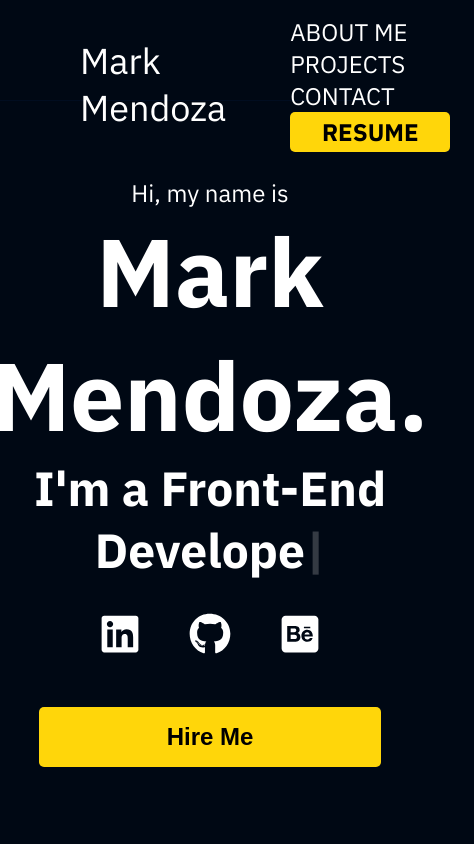
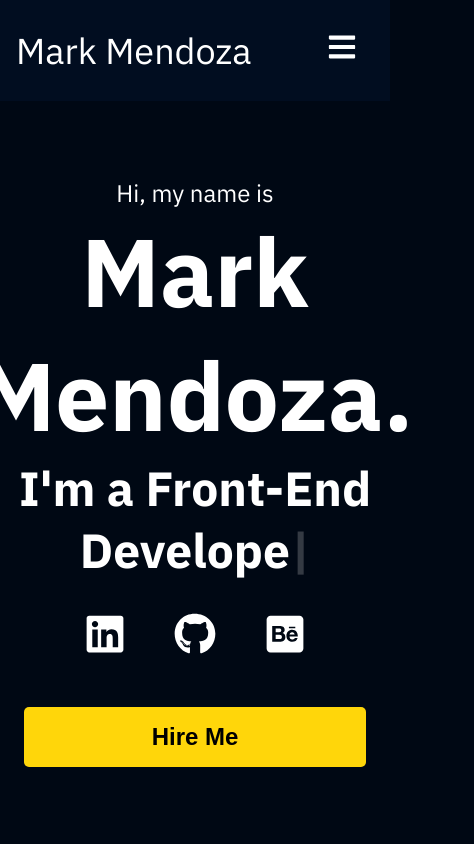
Before and after one commit to markmendozadev/personal_website, a React (Create React App) app: page / in a window 390 px wide. Shown: the top 844 px of the page, 474 px wide, since content can reach past the window. Built offline with nearby package versions, Linux system fonts and the light colour scheme.

Commit message:
added mobile responsiveness

```diff
--- a/src/App.css
+++ b/src/App.css
@@ -2,6 +2,11 @@
 @import url('https://fonts.googleapis.com/css2?family=IBM+Plex+Sans:wght@400;700&display=swap');
 html {
   scroll-behavior: smooth;
+}
+* {
+  box-sizing: border-box;
+  margin: 0;
+  padding: 0;
 }
 
 body {
--- a/src/components/About/about.css
+++ b/src/components/About/about.css
@@ -4,7 +4,7 @@
   opacity: 0;
 }
 .about__container__anim {
-  animation: fadeInX 0.3s linear 0s;
+  animation: fadeInX 0.5s linear 0s;
   opacity: 1!important;
 }
 @keyframes fadeInX {
--- a/src/components/About/index.js
+++ b/src/components/About/index.js
@@ -33,7 +33,6 @@ const About = () => {
     }
   },[isVisible]);
 
-  console.log(isVisible);
   return (
     <div className={`about__container ${isVisible ? 'about__container__anim' : ''}`} id='about'>
       <div className='row'>
--- a/src/components/Footer/footer.css
+++ b/src/components/Footer/footer.css
@@ -3,4 +3,5 @@
   font-family: 'JetBrains Mono', monospace;
   text-align: center;
   margin-top: 10rem;
+  margin-bottom: 2rem;
 }
--- a/src/components/NavBar/index.js
+++ b/src/components/NavBar/index.js
@@ -1,20 +1,42 @@
+import { Link } from "react-scroll";
+import { FaBars,FaClose } from 'react-icons/fa'
 import { Button } from '..'
-import { Link } from "react-scroll";
+import './navbar.css'
+import { useState, useRef } from "react";
+const NavBar = () => {
+  const [isOpen, setIsOpen] = useState(false);
+  const navRef = useRef(false)
+  const toggleHandler = (e) => {
+    const nav = navRef.current;
+    const visivility = nav.getAttribute("data-visible");
+    if(visivility === "false"){
+      nav.setAttribute("data-visible", "true");
+      setIsOpen(() => true);
 
-import './navbar.css'
-const NavBar = () => {
+    } else {
+      nav.setAttribute("data-visible", "false");
+      setIsOpen(() => false);
+
+    }
+  }
+
+  console.log(isOpen);
   return (
-      <nav>
+        <div className="navigation__container">
           <div>
             <h2><Link to="header" smooth={true} offset={-100} duration={50}>Mark Mendoza</Link></h2>
-          <ul>
+          </div>
+          <button className="mobile-nav-toggle" aria-controls="primary-navigation" onClick={toggleHandler}>{!isOpen ? <FaBars size={30} /> : 'X'}</button>
+          <nav>
+            <ul className='primary-navigation' id='primary-navigation' data-visible='false' ref={navRef}>
               <li><Link activeClass="active" to="about" spy={true} smooth={true} offset={-200} duration={50}>ABOUT ME</Link></li>
               <li><Link activeClass="active" to="projects" spy={true} smooth={true} offset={-150} duration={50}>PROJECTS</Link></li>
               <li><Link activeClass="active" to="contact" spy={true} smooth={true} offset={-100} duration={50}>CONTACT</Link></li>
               <li><Button className='resumeButton'>RESUME</Button></li>
             </ul>
+          </nav>
+
         </div>
-      </nav>
 
 
   )
--- a/src/components/NavBar/navbar.css
+++ b/src/components/NavBar/navbar.css
@@ -1,46 +1,89 @@
 
-nav {
+.navigation__container {
   height: 100px;
   color: #fff;
   box-shadow: 0 1px #010d20;
   position: sticky;
   top: 0;
   z-index: 99999;
-}
-nav div {
-  margin: 0 5rem;
   display: flex;
   justify-content: space-between;
   align-items: center;
+  margin: auto 5rem;
+
 }
 
-nav h2 {
+.navigation__container h2 {
   font-size: 2.25rem;
   font-weight: 400;
   cursor: pointer;
 }
+.mobile-nav-toggle {
+ display: none;
+}
 
-ul {
+.primary-navigation {
   display: flex;
   flex-wrap: wrap;
 }
 
-ul li {
+.primary-navigation li {
   margin: auto 1.5rem;
   list-style: none;
   font-size: 1.5rem;
   font-weight: 400;
 }
-ul li a {
+.primary-navigation a {
   color: #fff;
   text-decoration: none;
   cursor: pointer;
 }
 
-ul li .resumeButton {
+.primary-navigation li .resumeButton {
   font-size: 1.5rem;
   color: #000;
   height: 40px;
   width: 160px;
   font-family: 'IBM Plex Sans', sans-serif!important;
 }
+
+@media (max-width: 69rem) {
+  .primary-navigation{
+    position: fixed;
+    background: #010d20;
+    flex-direction: column;
+    inset: 100px 0 20% 0;
+    text-align: center;
+    backdrop-filter: blur(1rem);
+    padding: min(30vh, 5rem) 2rem;
+    z-index: 1000;
+    opacity: 0;
+    transition: opacity 200ms ease-out;
+  }
+
+  .primary-navigation li {
+    margin: 2rem;
+  }
+  .primary-navigation[data-visible="true"] {
+    opacity: 1;
+  }
+  .navigation__container {
+    margin: auto;
+    padding: 0 1rem;
+    background: #010d20;
+
+  }
+
+  .mobile-nav-toggle {
+    position: absolute;
+    display: block;
+    width: 2rem;
+    aspect-ratio: 1;
+    top: 2rem;
+    right: 2rem;
+    z-index: 9999;
+    border: 0;
+    color: #fff;
+    background: none;
+  }
+}
```
Lines whose indentation alone changed are shown as unchanged.
